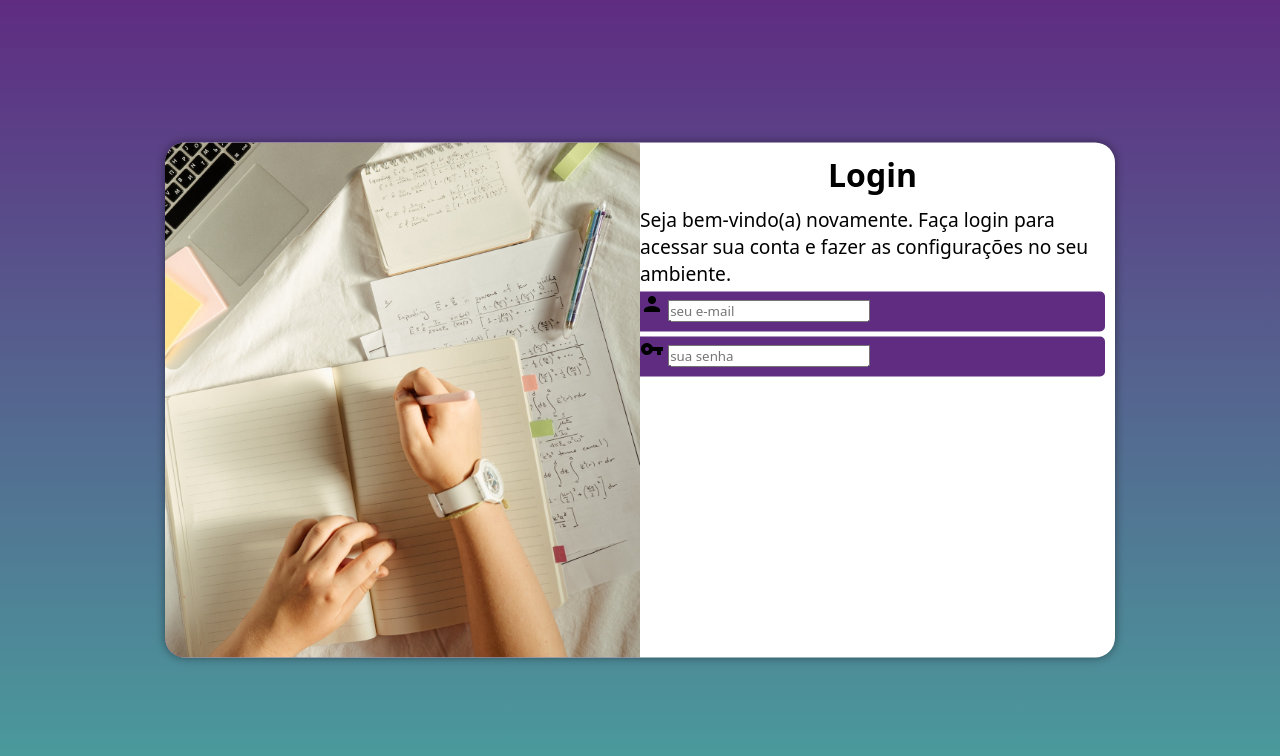
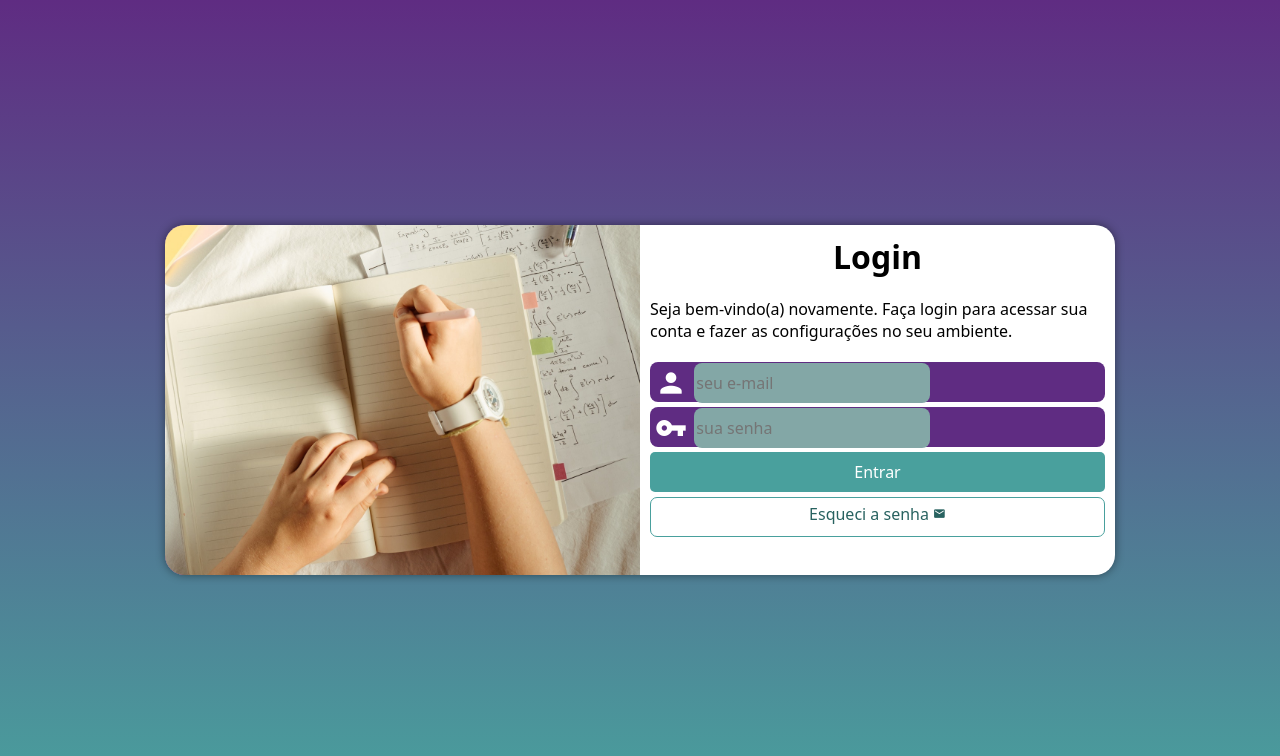
Before and after one commit to fabianatarquini/projeto-login, a plain HTML site: page index.html in a window 1280 px wide. Drawn offline with Linux system fonts and the light colour scheme.

Commit message:
formatando css formulário

```diff
--- a/estilos/media-query.css
+++ b/estilos/media-query.css
@@ -13,7 +13,7 @@ Grandes telas: acima de 1200px
 
 */
 
-@media screen and (min-width: 768px) and (max-width:992px) {
+@media screen and (min-width: 768px) and (max-width:992px) { /*Configuração para tablet*/
 
     body{
         background-image: linear-gradient(to top, #49a09d,#5f2c82);
@@ -21,6 +21,7 @@ Grandes telas: acima de 1200px
 
     section#login{
         width: 80vw;
+        height: 280px;
     }
 
     section#login > div#imagem{
@@ -46,6 +47,7 @@ Grandes telas: acima de 1200px
     section#login{
 
         width: 950px;
+        height: 350px;
     }
 
     section#login > div#imagem{
@@ -55,13 +57,19 @@ Grandes telas: acima de 1200px
         height: 100%;
     }
 
-    section#logein > div#formulario{
+    section#login > div#formulario{
 
         float:right;
         width: 50%;
     }
 
+    div#formulario > h1{
+
+        font-size: 2em;
+    }
+
     div#formulario > p{
-        font-size: 1.2em;
+        font-size: 1em;
+        margin: 20px 0px;
     }
 }
--- a/estilos/style.css
+++ b/estilos/style.css
@@ -79,15 +79,41 @@ div#formulario > p{
 
 form > div.campo{
     background-color: #5f2c82;
+    /*border: 2px solid #5f2c82;*/
     display: block;
     width: 100%;
     height: 40px;
-    border-radius: 5px;
+    border-radius: 8px;
     margin: 5px 0px;
 }
 
 div.campo > label{
    display: none;
+}
+
+div.campo > span{
+    color: white;
+    /*background-color: black;*/
+    font-size: 2em;
+    width: 40px;
+    padding: 5px;
+}
+
+div.campo > input{
+    background-color: #83a7a6;
+    font-size: 1em;
+    width: calc(100%-44px);
+    height: 100%;
+    transform: translateY(-10px);
+    border: 0px;
+    border-radius: 8px;
+    padding: 2.2px;
+}
+
+div.campo > input:focus-within{
+
+    background-color: white;
+    border: none;
 }
 
 form > input[type=submit]{
```
